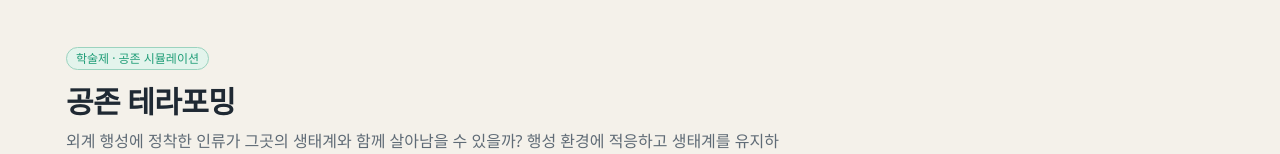
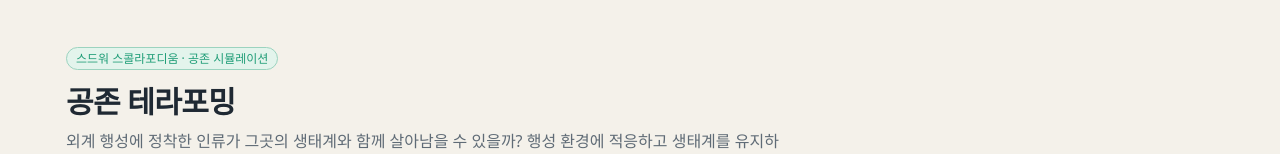
Before and after one commit to jckarlpark/sdxsw-terraforming, a plain HTML site: page index.html in a window 1280 px wide. Shown: the top 154 px of the page. Drawn offline with Linux system fonts and the light colour scheme.

Commit message:
Add files via upload

```diff
--- a/index.html
+++ b/index.html
@@ -141,7 +141,7 @@ button:disabled{opacity:.4;cursor:not-allowed}
 <!-- ============ 설정 화면 ============ -->
 <div id="setup" class="wrap">
   <div class="hero">
-    <span class="tag">학술제 · 공존 시뮬레이션</span>
+    <span class="tag">스드워 스콜라포디움 · 공존 시뮬레이션</span>
     <h1>공존 테라포밍</h1>
     <p>외계 행성에 정착한 인류가 그곳의 생태계와 함께 살아남을 수 있을까? 행성 환경에 적응하고 생태계를 유지하며 살아갈수록 점수가 올라갑니다. 인류만 살아남거나 생태계가 무너지면 게임 오버입니다.</p>
     <p style="margin-top:10px"><button class="btn ghost sm" onclick="openHelp()">게임 방법 보기</button></p>
```
